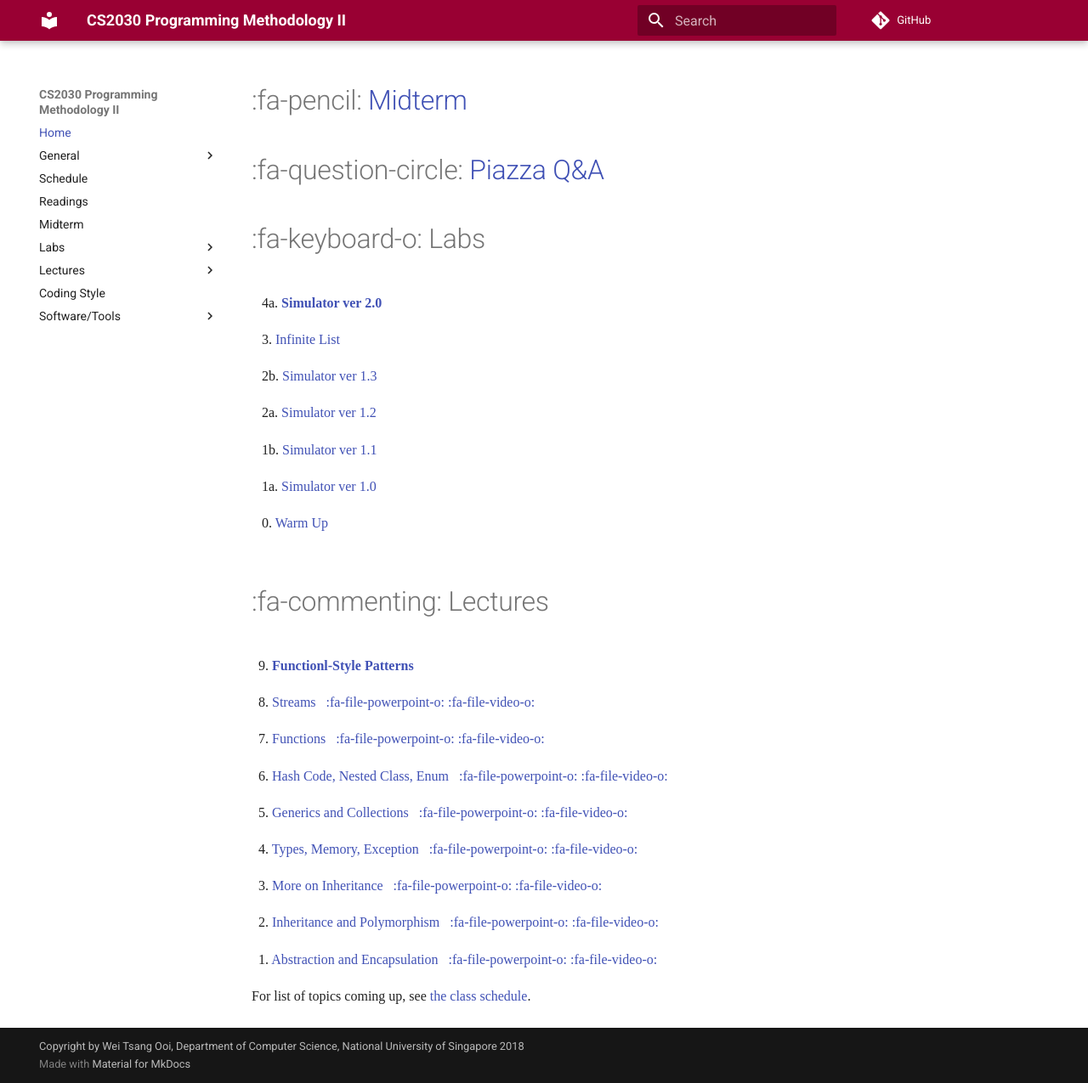
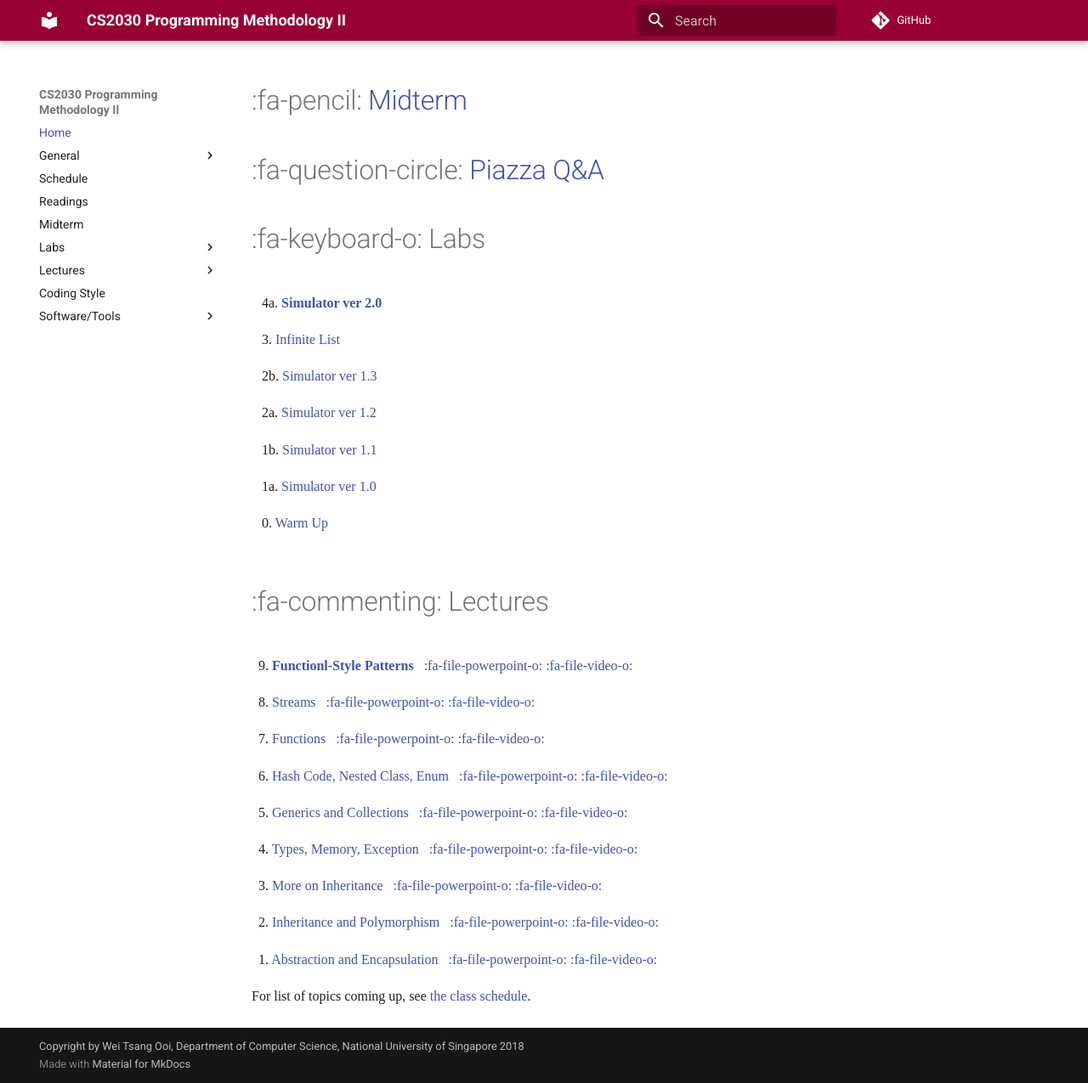
Before and after one commit to nus-cs2030/1718-s2, an MkDocs documentation site: the page built from docs/index.md, in a window 1280 px wide and 1275 px high. Shown: the whole window at 85% size. Built offline with MkDocs 1.6.1 and Material for MkDocs 9.7.7, drawn with Linux system fonts in a browser that asks for light colours; nearby versions of some CDN libraries; some web fonts are replaced; comment, search, counter and statistics services are not loaded; old or Windows-style settings are respelled for this version of MkDocs.

Commit message:
Post video for Lecture 9

```diff
--- a/docs/index.md
+++ b/docs/index.md
@@ -20,7 +20,7 @@
 
 <br>
 # :fa-commenting: Lectures
-&nbsp;&nbsp;9. [**Functionl-Style Patterns**](lec09.md)
+&nbsp;&nbsp;9. [**Functionl-Style Patterns**](lec09.md) &nbsp;&nbsp;[:fa-file-powerpoint-o:](https://www.comp.nus.edu.sg/~cs2030/1718-s2/cs2030-lec09.pdf) [:fa-file-video-o:](https://vimeo.com/262597186)
 
 &nbsp;&nbsp;8. [Streams](lec08.md) &nbsp;&nbsp;[:fa-file-powerpoint-o:](https://www.comp.nus.edu.sg/~cs2030/1718-s2/cs2030-lec08.pdf) [:fa-file-video-o:](https://vimeo.com/261451705)
 
```
